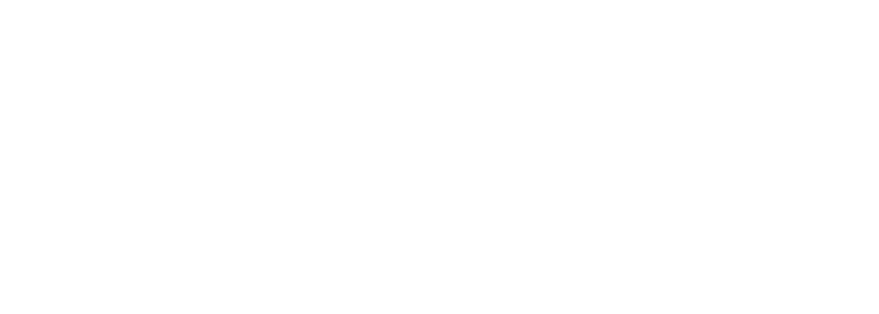
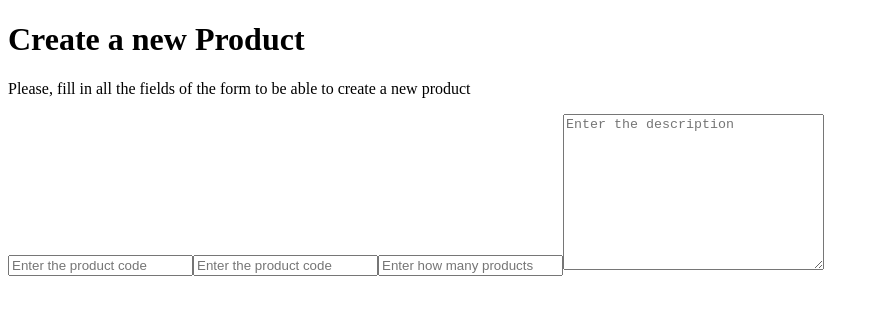
Before and after one commit to builes/conteo-App, a React (Vite) app: page / in a window 1280 px wide. Shown: the top 314 px of the page, without its empty margins (0-879 px from the left). Built offline with nearby package versions, Linux system fonts and the light colour scheme.

Commit message:
added Form component

```diff
--- a/src/App.jsx
+++ b/src/App.jsx
@@ -1,5 +1,11 @@
 import React from 'react';
+import { Form } from './components/form/Form';
 
 export const App = () => {
-	return <div></div>;
+	return (
+		<div>
+			<h1>Create a new Product</h1>
+			<Form />
+		</div>
+	);
 };
--- /dev/null
+++ b/src/components/form/Form.jsx
@@ -0,0 +1,20 @@
+export const Form = () => {
+	return (
+		<form>
+			<p>
+				Please, fill in all the fields of the form to be able to create a new
+				product
+			</p>
+
+			<input type='number' name='' placeholder='Enter the product code' />
+			<input type='text' name='' placeholder='Enter the product code' />
+			<input type='number' name='' placeholder='Enter how many products' />
+			<textarea
+				name=''
+				cols='30'
+				rows='10'
+				placeholder='Enter the description'
+			></textarea>
+		</form>
+	);
+};
```
